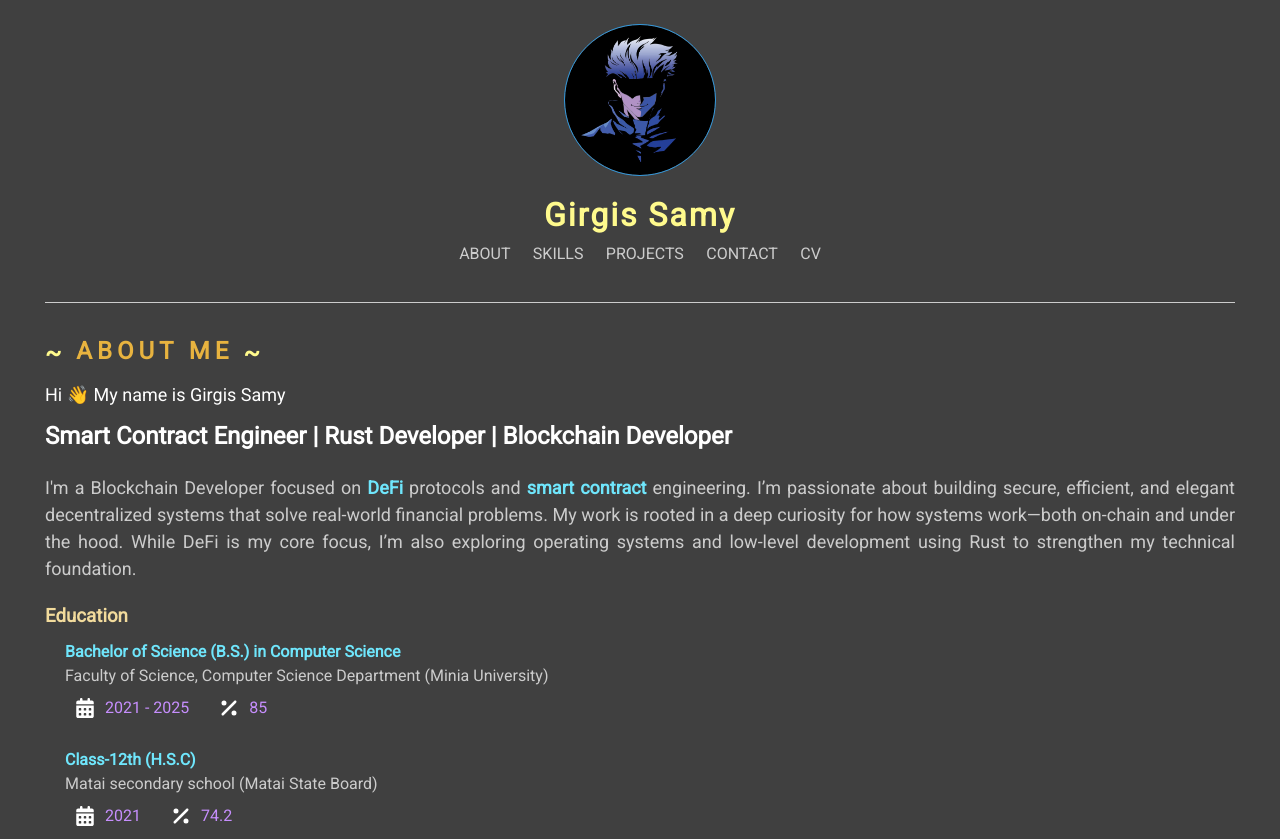
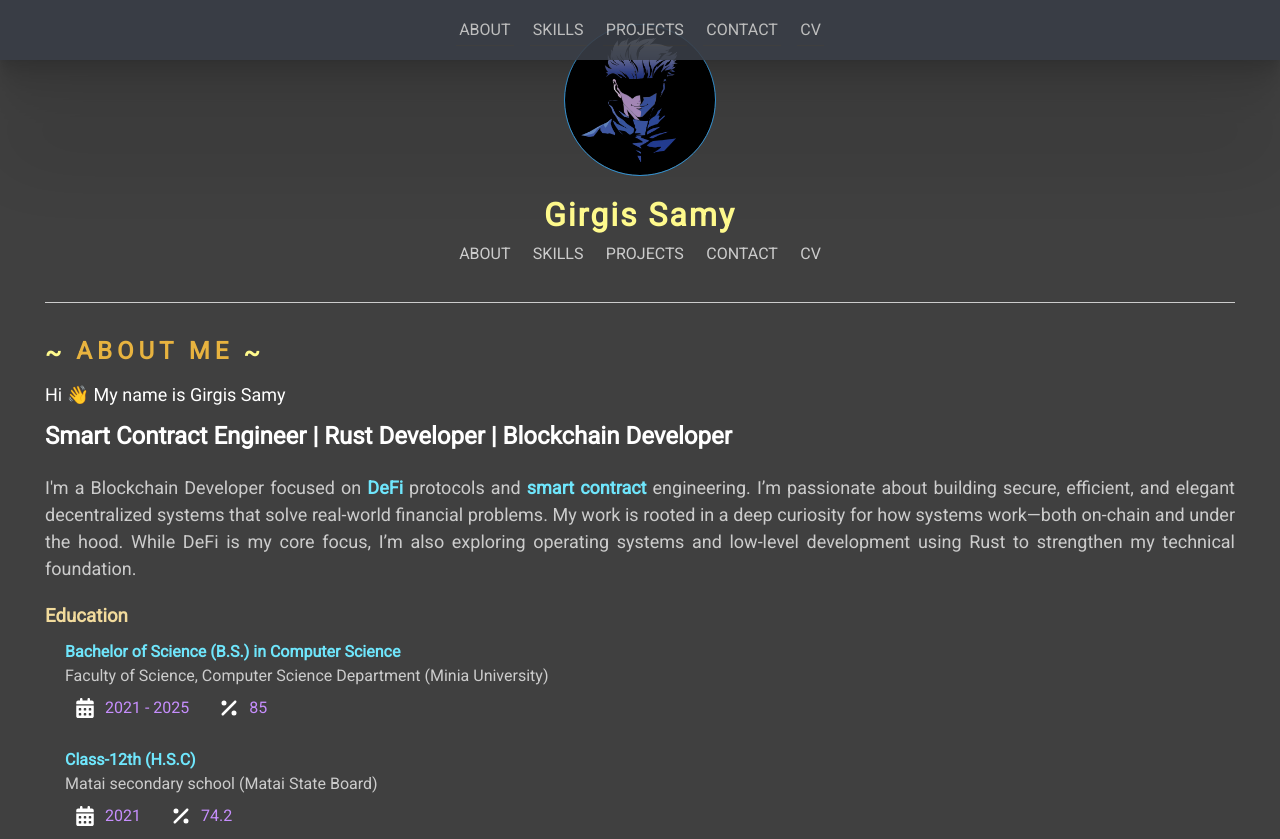
Before and after one commit to gerges15/portfolio, a website built with Vite: page index.html in a window 1280 px wide. Shown: the top 839 px of the page. Built offline with nearby package versions, Linux system fonts and the light colour scheme; files whose address does not match are found by name; a web font is replaced by a local one.

Commit message:
add sticky nav

```diff
--- a/index.html
+++ b/index.html
@@ -24,6 +24,15 @@
     <link rel="stylesheet" href="styles.css" />
   </head>
   <body>
+    <nav class="nav sticky-nav">
+      <ul>
+        <li><a href="#about">About</a></li>
+        <li><a href="#skills">Skills</a></li>
+        <li><a href="#projects">Projects</a></li>
+        <li><a href="#contact">Contact</a></li>
+        <li><a href="#CV">CV</a></li>
+      </ul>
+    </nav>
     <div class="container">
       <!-- start header	-->
       <header class="header">
--- a/styles.css
+++ b/styles.css
@@ -18,6 +18,7 @@
   --text-hover: #eee;
   --transparent: rgba(64, 64, 64, 1);
   --transparent2: rgba(49, 49, 49, 0.75);
+  --nav-height: 6rem;
 }
 
 html {
@@ -49,6 +50,7 @@ header {
 
 section {
   margin: 3.2rem 0;
+  scroll-margin-top: var(--nav-height);
 }
 
 a {
@@ -174,6 +176,26 @@ nav ul {
   display: flex;
   justify-content: center;
   gap: 1.6rem;
+}
+
+.sticky-nav {
+  position: fixed;
+  top: 0;
+  left: 0;
+  right: 0;
+  height: var(--nav-height);
+  background: var(--second-bg);
+  padding: 1rem 2rem; /* adjust vertical/horizontal padding */
+  display: flex;
+  justify-content: center;
+  align-items: center;
+  gap: 2rem;
+  z-index: 9999;
+  opacity: 0.9;
+  box-shadow: 0 2.8px 2.2px rgba(0, 0, 0, 0.034),
+    0 6.7px 5.3px rgba(0, 0, 0, 0.048), 0 12.5px 10px rgba(0, 0, 0, 0.06),
+    0 22.3px 17.9px rgba(0, 0, 0, 0.072), 0 41.8px 33.4px rgba(0, 0, 0, 0.086),
+    0 100px 80px rgba(0, 0, 0, 0.12);
 }
 
 /* --------------------------
```
